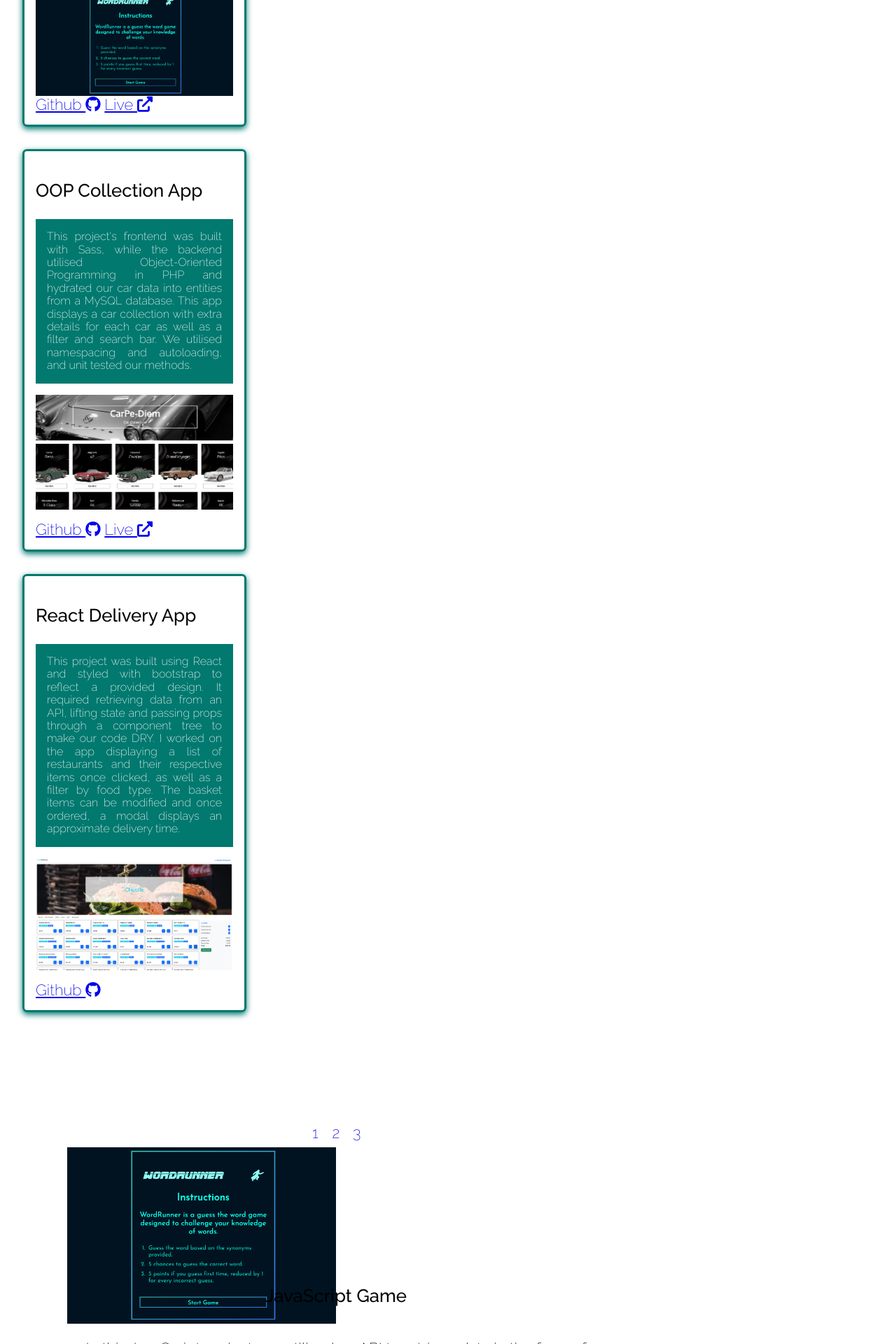
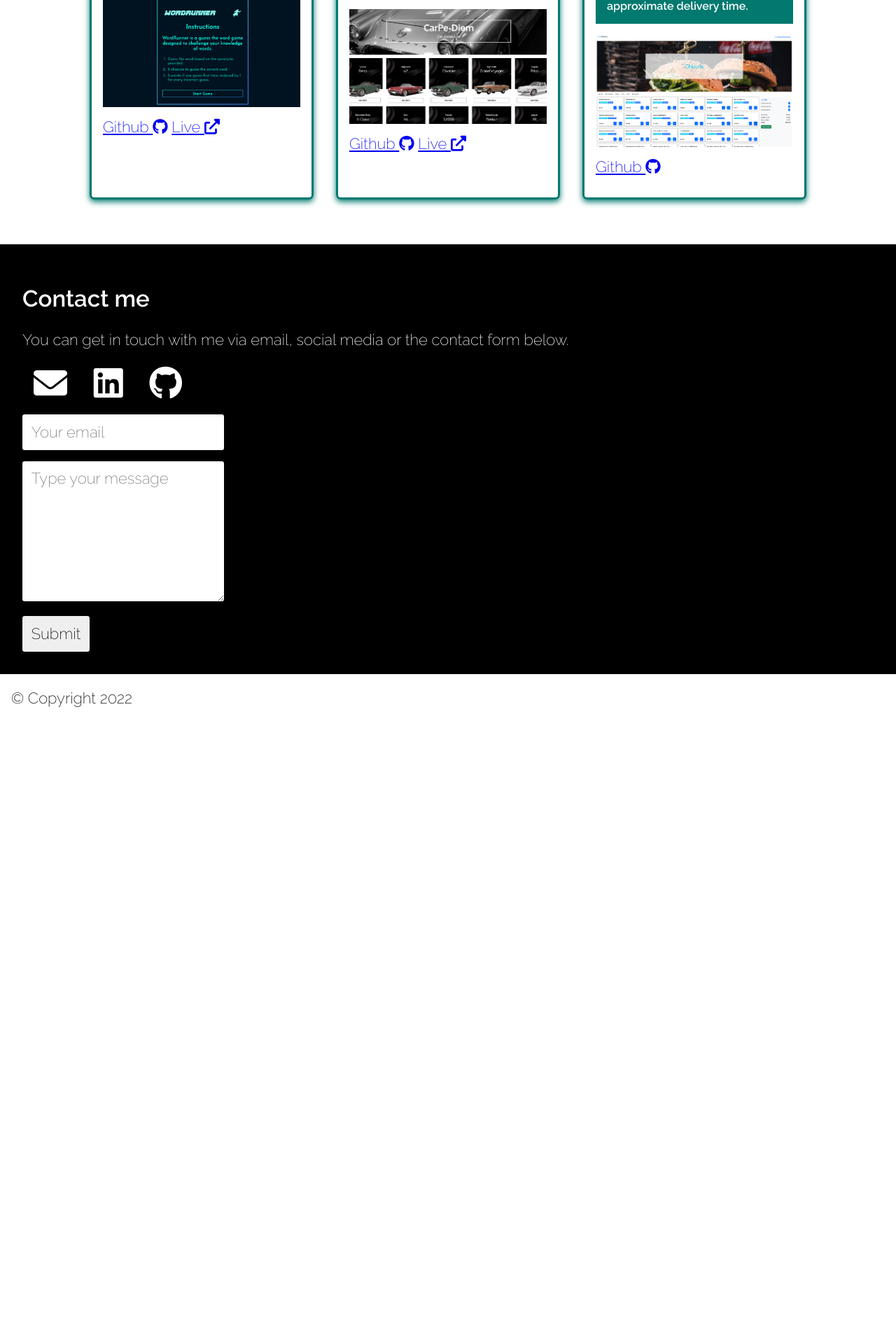
Before and after one commit to gracesessions/Portfolio, a PHP site: page / in a window 1280 px wide. Shown: the part 1800-3720 px from the top of the page at 70% size. After the commit the page ends 2810 px from the top, so only its background shows below. Run offline with PHP 8.4, Linux system fonts and the light colour scheme.

Commit message:
project sizing

```diff
--- a/css/style.css
+++ b/css/style.css
@@ -145,6 +145,8 @@ body #port {
 }
 body .portfolio {
   padding: 2rem;
+  display: flex;
+  flex-wrap: wrap;
   gap: 2rem;
   align-items: center;
   justify-content: center;
@@ -156,15 +158,17 @@ body .portfolio .project {
   border-radius: 0.4rem;
   max-width: 20rem;
   box-shadow: 0 0.2rem 0.5rem #01796f;
+  height: 40rem;
+  display: flex;
+  flex-direction: column;
 }
 body .portfolio .project .content {
   display: flex;
   flex-direction: column;
+  justify-content: space-between;
 }
-body .portfolio .project .content .desc {
+body .portfolio .project .content p {
   font-weight: 600;
-}
-body .portfolio .project .content .desc p {
   background-color: #01796f;
   color: #FFFFFF;
   padding: 1rem;
@@ -314,64 +318,5 @@ h3 {
     margin-left: 90%;
   }
 }
-.slider {
-  width: 60rem;
-  padding: 6rem;
-  text-align: center;
-  overflow: hidden;
-}
-.slider a {
-  display: inline-flex;
-  width: 1.5rem;
-  height: 1.5rem;
-  background: white;
-  text-decoration: none;
-  align-items: center;
-  justify-content: center;
-  border-radius: 50%;
-  margin: 0 0 0.5rem 0;
-  position: relative;
-}
-.slider .slides {
-  display: flex;
-  overflow-x: auto;
-  scroll-snap-type: x mandatory;
-  scroll-behavior: smooth;
-  -webkit-overflow-scrolling: touch;
-}
-.slider .slides .slides::-webkit-scrollbar {
-  width: 60rem;
-  height: 50rem;
-}
-.slider .slides .slides::-webkit-scrollbar-thumb {
-  background: black;
-  border-radius: 10px;
-}
-.slider .slides .slides::-webkit-scrollbar-track {
-  background: transparent;
-}
-.slider .slides div {
-  scroll-snap-align: start;
-  flex-shrink: 0;
-  width: 48rem;
-  border-radius: 10px;
-  transform-origin: center center;
-  transform: scale(1);
-  transition: transform 0.5s;
-  position: relative;
-  display: flex;
-  flex-direction: column;
-  justify-content: center;
-}
-.slider .slides div img {
-  object-fit: cover;
-  position: absolute;
-  top: 0;
-  width: 50%;
-  height: 80%;
-}
-.slider .slides div .content {
-  top: 10rem;
-}
 
 /*# sourceMappingURL=style.css.map */
--- a/index.html
+++ b/index.html
@@ -92,20 +92,18 @@
 <h2 id="port">Portfolio</h2>
 <section id="portfolio" class="portfolio">
     <div class="project">
+        <h3>JavaScript Game</h3>
         <div class="content">
-            <div class="desc">
-                <h3>JavaScript Game</h3>
                 <p class="text">In this JavaScript project, we utilised an API to retrieve data in the form of JSON.
                     By manipulating the DOM and using event handling,
                     I worked on picking a random new word each round and generating a win or loss.
                     The game also displays synonyms, starts a timer and modifies the final score.
                     </p>
+            <img class="img" src="images/wordrunner.png" alt="Portfolio">
+            <div class="links">
+                <a href="https://github.com/iO-Academy/2022-mar-word-finder" target="_blank">Github <i class="fa-brands fa-github"></i></a>
+                <a href="https://dev.io-academy.uk/projects/2022-march/wordrunner/" target="_blank">Live <i class="fa-solid fa-up-right-from-square"></i></a>
             </div>
-            <img class="img" src="images/wordrunner.png" alt="Portfolio">
-        </div>
-        <div class="links">
-            <a href="https://github.com/iO-Academy/2022-mar-word-finder" target="_blank">Github <i class="fa-brands fa-github"></i></a>
-            <a href="https://dev.io-academy.uk/projects/2022-march/wordrunner/" target="_blank">Live <i class="fa-solid fa-up-right-from-square"></i></a>
         </div>
     </div>
 
@@ -145,70 +143,7 @@
             </div>
         </div>
     </div>
-
 </section>
-
-<div class="slider">
-
-    <a href="#slide-1">1</a>
-    <a href="#slide-2">2</a>
-    <a href="#slide-3">3</a>
-
-    <div class="slides">
-        <div id="slide-1">
-            <img class="img" src="images/wordrunner.png" alt="Portfolio">
-            <div class="content">
-                <div class="desc">
-                    <h3>JavaScript Game</h3>
-                    <p class="text">In this JavaScript project, we utilised an API to retrieve data in the form of JSON.
-                        By manipulating the DOM and using event handling,
-                        I worked on picking a random new word each round and generating a win or loss.
-                        The game also displays synonyms, starts a timer and modifies the final score.
-                    </p>
-                </div>
-                <div class="links">
-                    <a href="https://github.com/iO-Academy/2022-mar-word-finder" target="_blank">Github <i class="fa-brands fa-github"></i></a>
-                    <a href="https://dev.io-academy.uk/projects/2022-march/wordrunner/" target="_blank">Live <i class="fa-solid fa-up-right-from-square"></i></a>
-                </div>
-            </div>
-        </div>
-        <div id="slide-2">
-            <div class="content">
-                <img src="images/carpediem.png" alt="Project 3">
-                <div class="desc">
-                    <h3>OOP Collection App</h3>
-                    <p class="text">
-                        This project's frontend was built with Sass, while the backend utilised Object-Oriented
-                        Programming in PHP and hydrated our car data into entities from a MySQL database.
-                        This app displays a car collection with extra details for each car as well as a filter and search bar.
-                        We utilised namespacing and autoloading, and unit tested our methods.
-                    </p>
-                </div>
-                <div class="links">
-                    <a href="https://github.com/iO-Academy/2022-mar-carcollection" target="_blank">Github <i class="fa-brands fa-github"></i></a>
-                    <a href="#" target="_blank">Live <i class="fa-solid fa-up-right-from-square"></i></a>
-                </div>
-            </div>
-        </div>
-        <div id="slide-3">
-            <div class="content">
-                <img class="img" src="images/delivery.png" alt="Project 2">
-                <div class="desc">
-                    <h3>React Delivery App</h3>
-                    <p class="text">
-                        This project was built using React and styled with bootstrap to reflect a provided design.
-                        It required retrieving data from an API, lifting state and passing props through a component tree to make our code DRY.
-                        I worked on the app displaying a list of restaurants and their respective items once clicked, as well as a filter by food type.
-                        The basket items can be modified and once ordered, a modal displays an approximate delivery time.
-                    </p>
-                </div>
-                <div class="links">
-                    <a href="https://github.com/iO-Academy/2022-mar-scranmaster" target="_blank">Github <i class="fa-brands fa-github"></i></a>
-                </div>
-            </div>
-        </div>
-    </div>
-</div>
 
 <section id="contact" class="contact">
     <div class="contactcontainer">
--- a/scss/style.scss
+++ b/scss/style.scss
@@ -188,8 +188,8 @@ body {
   }
   .portfolio {
     padding: 2rem;
-    //display: flex;
-    //flex-wrap: wrap;
+    display: flex;
+    flex-wrap: wrap;
     gap: 2rem;
     align-items: center;
     justify-content: center;
@@ -201,18 +201,18 @@ body {
       border-radius: 0.4rem;
       max-width: 20rem;
       box-shadow: 0 0.2rem 0.5rem $highlight;
+      height: 40rem;
+      display: flex;
+      flex-direction: column;
+      //justify-content: space-between;
 
       .content{
         display: flex;
         flex-direction: column;
-
-        .desc {
-          font-weight: 600;
-          //display: flex;
-          //flex-wrap: wrap;
-          //align-content: space-between;
+        justify-content: space-between;
 
           p {
+            font-weight: 600;
             background-color: $highlight;
             color: $bg-colour;
             padding: 1rem;
@@ -220,17 +220,13 @@ body {
             font-size: 1rem;
             z-index: 1;
           }
-        }
         img {
           max-width: 25rem;
         }
-
         .links {
           margin-top: 1rem;
         }
       }
-
-
     }
   }
 
@@ -379,36 +375,6 @@ h3 {
     }
   }
     }
-
-  //.portfolio {
-  //  .project {
-  //    display: flex;
-  //    //flex-direction: column;
-  //
-  //  .content {
-  //    display: flex;
-  //    flex-direction: row;
-  //      .desc {
-  //        display: flex;
-  //        flex-wrap: wrap;
-  //        align-content: space-between;
-  //
-  //        p {
-  //          margin-bottom: 4rem;
-  //          align-self: center;
-  //          padding: 2rem;
-  //          text-align: justify;
-  //          font-size: 1.3rem;
-  //          width: 60vh;
-  //          z-index: 1;
-  //        }
-  //      }
-  //      img {
-  //        margin-left: -8rem;
-  //      }
-  //    }
-  //  }
-  //}
 }
 }
 
@@ -434,75 +400,3 @@ h3 {
     margin-left: 90%;
   }
 }
-
-.slider {
-  a {
-    display: inline-flex;
-    width: 1.5rem;
-    height: 1.5rem;
-    background: white;
-    text-decoration: none;
-    align-items: center;
-    justify-content: center;
-    border-radius: 50%;
-    margin: 0 0 0.5rem 0;
-    position: relative;
-  }
-
-  width: 60rem;
-  //height: 40rem;
-  padding: 6rem;
-  text-align: center;
-  overflow: hidden;
-
-.slides {
-  display: flex;
-  overflow-x: auto;
-  scroll-snap-type: x mandatory;
-  scroll-behavior: smooth;
-  -webkit-overflow-scrolling: touch;
-
-  .slides::-webkit-scrollbar {
-    width: 60rem;
-    height: 50rem;
-  }
-
-  .slides::-webkit-scrollbar-thumb {
-    background: black;
-    border-radius: 10px;
-  }
-
-  .slides::-webkit-scrollbar-track {
-    background: transparent;
-  }
-
-  div {
-    scroll-snap-align: start;
-    flex-shrink: 0;
-    width: 48rem;
-    //height: 40rem;
-    border-radius: 10px;
-    transform-origin: center center;
-    transform: scale(1);
-    transition: transform 0.5s;
-    position: relative;
-    display: flex;
-    flex-direction: column;
-    justify-content: center;
-    //align-items: center;
-
-    img {
-      object-fit: cover;
-      position: absolute;
-      top: 0;
-      //left: 0;
-      width: 50%;
-      height: 80%;
-    }
-
-    .content {
-      top: 10rem;
-    }
-  }
-}
-}
```
Also changed, not shown: 1 other file.
